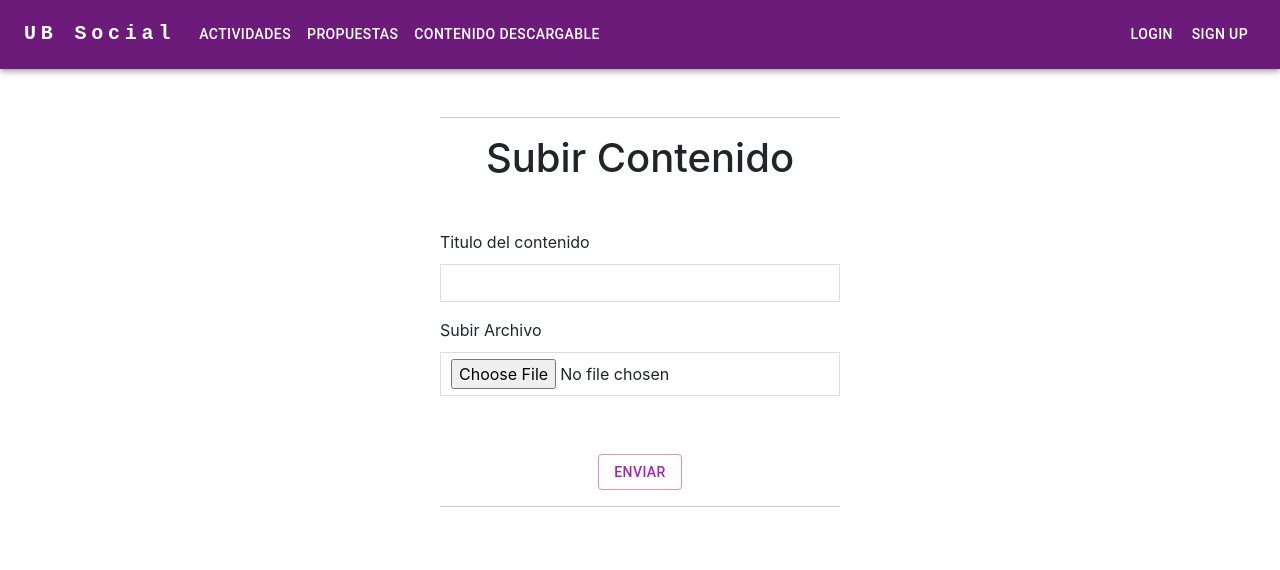
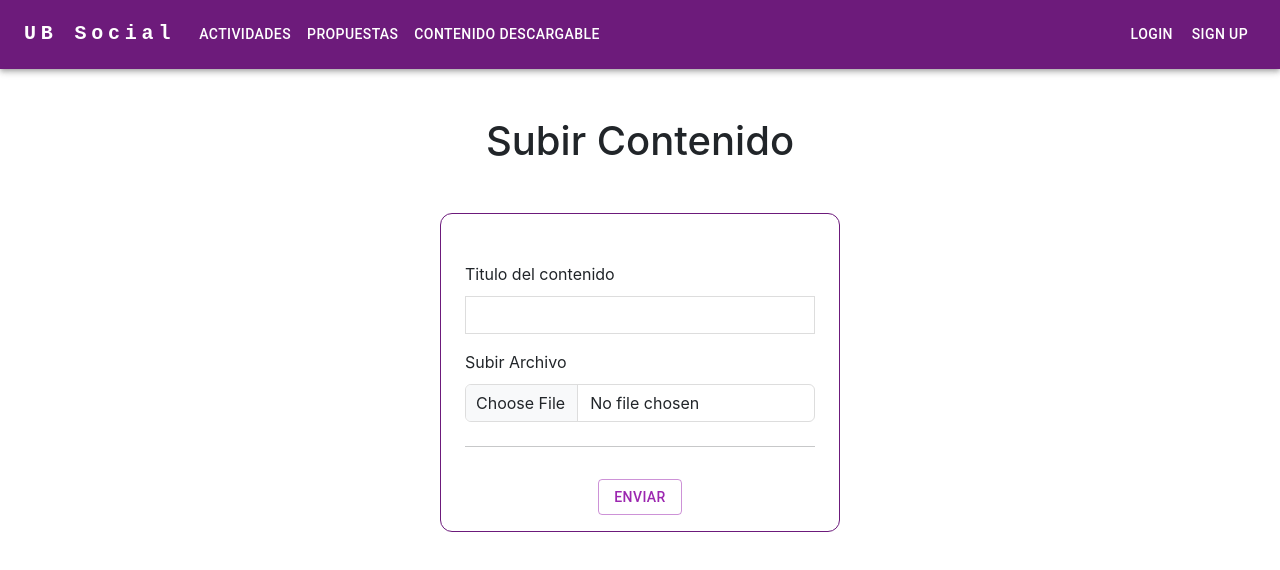
Before and after one commit to martincurzel/UBSocial-View, a React (Create React App) app: page /subir_c/1 in a window 1280 px wide. Shown: the top 570 px of the page. Built offline with nearby package versions, Linux system fonts and the light colour scheme.

Commit message:
more fixies

```diff
--- a/src/helpers/apiCallNoRead.js
+++ b/src/helpers/apiCallNoRead.js
@@ -74,7 +74,7 @@ const callApiNoReadWithModal = (methodParam, url, formId, idItem) => {
   .then(response => {
 
     Swal.fire({
-      position: 'top-end',
+      position: 'center',
       icon: 'success',
       title: 'Operacion realizada con exito!',
       showConfirmButton: false,
--- a/src/pages/ContenidoPage.js
+++ b/src/pages/ContenidoPage.js
@@ -43,13 +43,8 @@ const ContenidoPage = () => {
   return (
 
     <div>
-      {download == null ? (<>
 
-        <span>cargando...</span>
-      </>
-      ) : download === "" ? (
-
-        <div className="text-center mt-5">
+      <div className="mt-5 mb-5">
         <div className='row'>
           <div className='col-md-10 mt-3'>
             <Typography variant="h4" >Contenido Descargable</Typography>
@@ -73,30 +68,22 @@ const ContenidoPage = () => {
 
         </div>
       </div>
+
+      {download == null ? (<>
+
+        <span>cargando...</span>
+      </>
+      ) : download === "" ? (
+        <div className="container text-center">
+          <hr className="mt-5"/>
+          <Typography className="mt-5" variant="h6" >No hay archivos para esta materia :(</Typography>
+        </div>
+
       ) : (
         <>
-          <div className='row'>
-            <div className='col-md-10'>
-            <Typography className="mb-5" variant="h4" >Contenido Descargable</Typography>
-            </div>
-            <div className='col-md-2 mt-3'>
-              {isLoggedIn ? (
-                <Button
-                  component={Link}
-                  //onClick={() => handleUploadContent()}
-                  to={"/subir_c/" + id}
-                  key={"Subir Contenido"}
-                  variant="outlined"
-                  color="secondary"
-                >
-                  Subir
-                </Button>
-              ) : (
-                <Button onClick={() => handleLoginModal(true)} variant="outlined" color="secondary">Subir</Button>
+          <ContentLista sub={download} deleteFlag={false} title="Todas las Actividades" />
+        </>
       )}
-            </div>
-          </div>
-          <ContentLista sub={download} deleteFlag={false} title="Todas las Actividades" />
       <Modal open={isLoginModalOpen} onClose={() => handleLoginModal(false)}>
             <div className='text-center' style={{ backgroundColor: '#f0f0f0', width: 300, height: 280, margin: 'auto', marginTop: 100, padding: 20 }}>
               <h4>Iniciar sesion </h4>
@@ -105,9 +92,7 @@ const ContenidoPage = () => {
               <Button className='mt-5' variant="outlined" onClick={() => handleLoginModal(false)} color="secondary">Aceptar</Button>
             </div>
           </Modal>
-        </>
-      )}
-    </div>
+    </div >
 
   );
 };
--- a/src/pages/SubirContenido.js
+++ b/src/pages/SubirContenido.js
@@ -3,7 +3,7 @@ import { useState } from "react";
 import { callApiNoReadFormData } from "../helpers/apiCallNoRead";
 import { useParams, useNavigate } from "react-router-dom";
 import Swal from "sweetalert2";
-import { Button } from "@mui/material";
+import { Button, Box } from "@mui/material";
 
 
 const SubirContenido = () => {
@@ -32,7 +32,7 @@ const SubirContenido = () => {
         await callApiNoReadFormData("POST","downloadableContent", formData)
         .then(response => {
             Swal.fire({
-                position: 'top-end',
+                position: 'center',
                 icon: 'success',
                 title: 'Operacion realizada con exito!',
                 showConfirmButton: false,
@@ -54,9 +54,15 @@ const SubirContenido = () => {
 
     return(
         <div className="Crear mt-5">
-            <hr/>
             <h1>Subir Contenido</h1>
-            <form className="mt-5" onSubmit={handlesubmit}>
+            <Box className="container mt-5 pb-3 px-4"
+                sx={{
+                    width: '100%',
+                    border: '1.5px solid rgba(108,26,123,255)',
+                    borderRadius: 3
+                }}
+            >
+<form className="mt-5" onSubmit={handlesubmit}>
                 <label>Titulo del contenido</label>
                 <input
                 type="text"
@@ -68,12 +74,15 @@ const SubirContenido = () => {
                 <label className="mt-3">Subir Archivo</label>
 
 
-                <input type="file" accept="*" onChange={handleImageUpload} />
+                <input className="form-control" type="file" accept="*" onChange={handleImageUpload} />
+                <hr className="mt-4"/>
 
 
-                <Button className="mt-5" type="submit" variant="outlined" color="secondary">Enviar</Button>
+                <Button className="mt-3" type="submit" variant="outlined" color="secondary">Enviar</Button>
             </form>
-            <hr/>
+
+            </Box>
+
         </div>
     );
 
```
Lines whose indentation alone changed are shown as unchanged.
